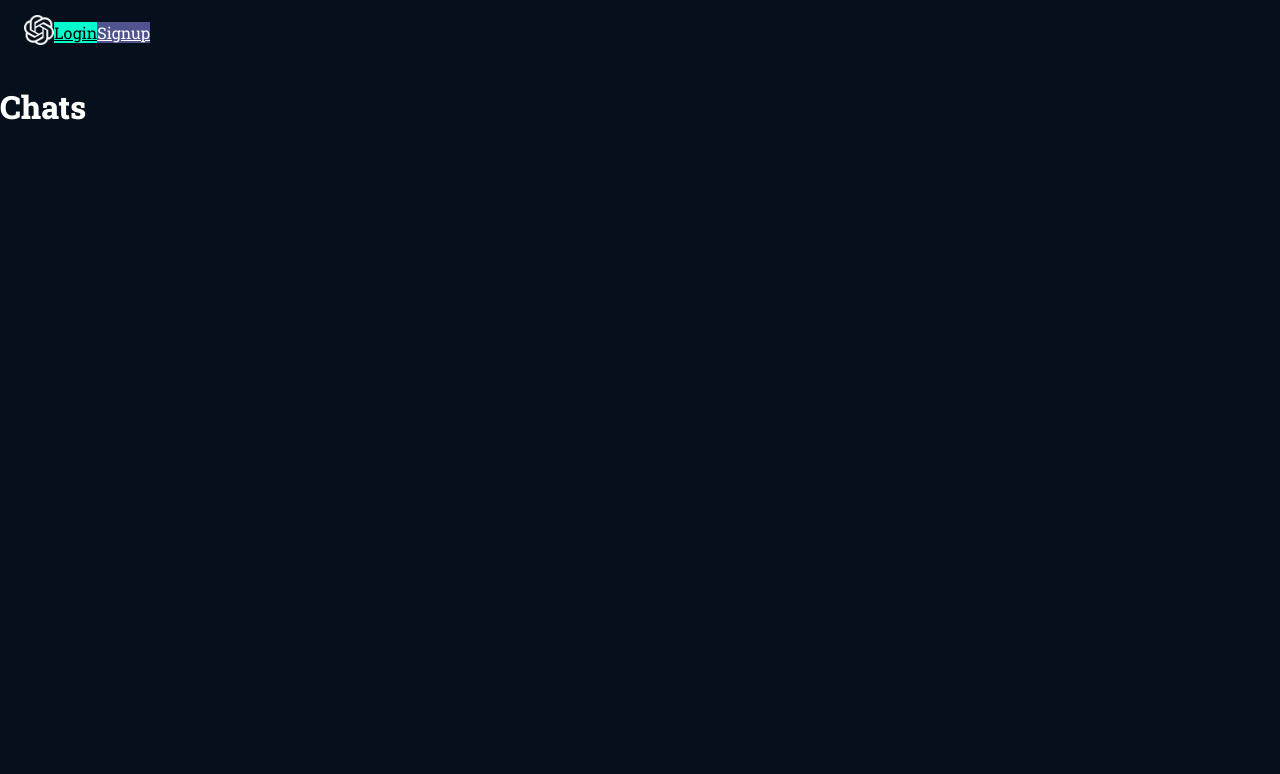
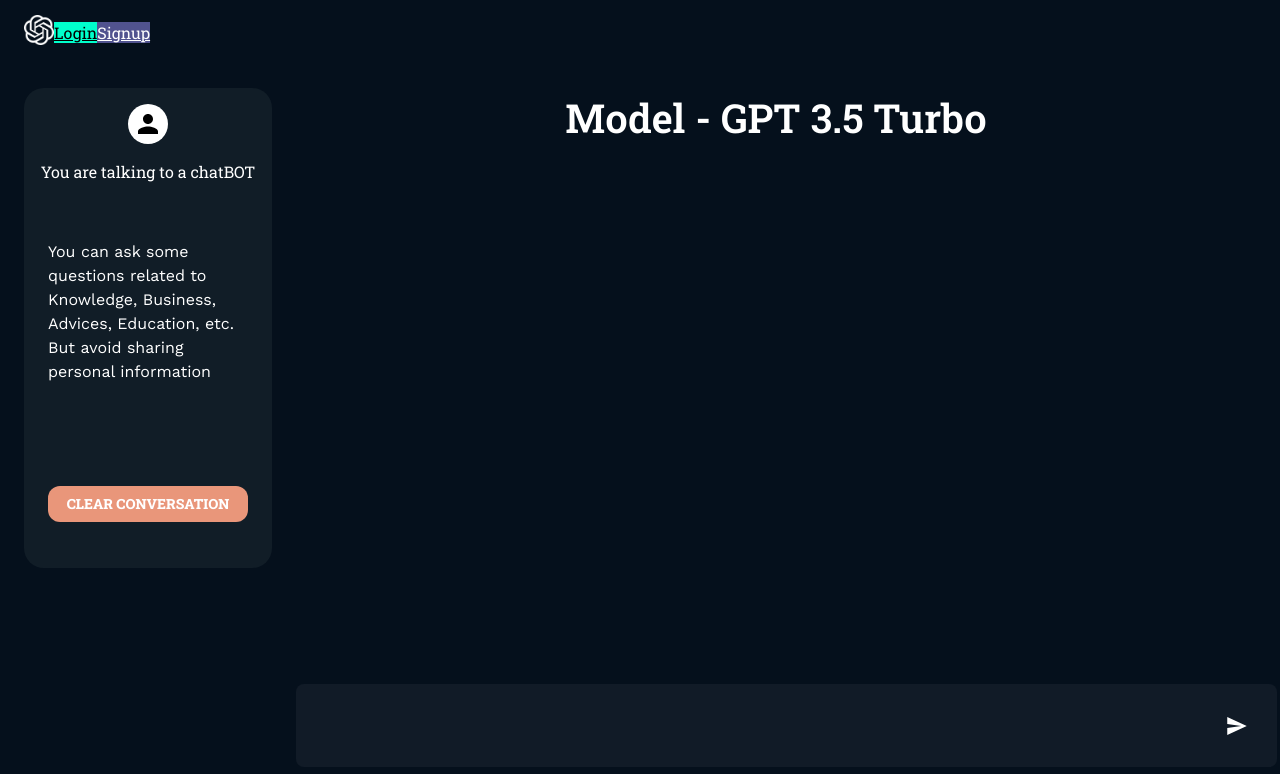
Before and after one commit to muhammedumarALX/MyChatBot_2.0, a React (Create React App) app in the folder frontend/: page /chat in a window 1280 px wide. Shown: the top 774 px of the page. Built offline with nearby package versions, Linux system fonts and the light colour scheme; no server answers.

Commit message:
created the chat user interface

```diff
--- a/frontend/src/helpers/api-communicator.tsx
+++ b/frontend/src/helpers/api-communicator.tsx
@@ -21,3 +21,13 @@
     console.log(data)
     return data;
   };
+
+  export const sendChatRequest = async (message: string) => {
+    const res = await axios.post("/chat/new", {message});
+    if (res.status !== 200) {
+      throw new Error("Unable to send chats");
+    }
+    const data = await res.data;
+    console.log(data)
+    return data;
+  }
--- a/frontend/src/pages/Chat.tsx
+++ b/frontend/src/pages/Chat.tsx
@@ -1,10 +1,144 @@
-import React from 'react'
+import { Avatar, Box, Button, IconButton, Typography } from '@mui/material'
+import React, { useRef, useState } from 'react'
+import { IoMdSend } from 'react-icons/io'
+import { useAuth } from '../context/AuthContext'
+// import { sendChatRequest } from '../helpers/api-communicator'
+
+type Message = {
+  role: "user" | "assistant";
+  content: string;
+}
+
 
 const Chat = () => {
+  const auth = useAuth()
+  const inputRef = useRef<HTMLInputElement>(null)
+  const [chatMessages, setChatMessages] = useState<Message[]>([])
+
+  console.log(chatMessages);
+
+  const handleSubmit = async () => {
+    const content = inputRef.current?.value as string;
+    if (inputRef && inputRef.current) {
+      inputRef.current.value = '';
+    }
+
+    // grabs all the users input
+    const newMessage: Message = {role: "user", content};
+    setChatMessages((prev) => [...prev, newMessage])
+
+    //sends the user input to the backend
+    // const chatData = await sendChatRequest(content)
+    // setChatMessages([...chatData.chats])
+  }
+
   return (
-    <div>
-      <h1>Chats</h1>
-    </div>
+    <Box sx={{
+      display: "flex",
+      flex: 1,
+      width: "100%",
+      height: "100%",
+      mt: 3,
+      gap: 3,
+    }}>
+      <Box sx={{display: {md: "flex", xs: "none", sm: "none"}, flex: 0.2, flexDirection: "column",}}>
+        <Box
+          sx={{
+            display: "flex",
+            width: "100%",
+            height: "60vh",
+            bgcolor:"rgb(17, 29, 39)",
+            borderRadius: 5,
+            flexDirection: "column",
+            mx: 3,
+        }}>
+          <Avatar
+            sx={{
+              mx: "auto",
+              my: 2,
+              bgcolor: "white",
+              color: "black",
+              fontweight: 700,
+            }}
+          >{auth?.user?.name[0]}</Avatar>
+          <Typography sx={{mx: "auto", fontfamily: "work sans"}}>You are talking to a chatBOT</Typography>
+          <Typography sx={{mx: "auto", fontFamily: "work sans", my: 4, p: 3}}>
+            You can ask some questions related to Knowledge, Business, Advices, Education, etc.
+             But avoid sharing personal information
+          </Typography>
+          <Button
+
+            sx={{
+              width: "200px",
+              my: 'auto',
+              color: "white",
+              fontWeight: "700",
+              borderRadius: 3,
+              mx: "auto",
+              bgcolor: "#E9967A",
+              "&:hover": {
+                bgcolor: "#B22222",
+              }
+            }}
+          >clear conversation</Button>
+        </Box>
+      </Box>
+      <Box
+        sx={{
+          display: "flex",
+          flex: { md: 0.8, xs: 1, sm: 1 },
+          flexDirection: "column",
+          px: 3
+        }}
+      >
+        <Typography sx={{textAlign: "center", fontSize: "40px", color: "white", mb: 2, fontWeight: "600"}}>
+          Model - GPT 3.5 Turbo
+        </Typography>
+        <Box
+          sx={{
+            display: "flex",
+            flexDirection: "column",
+            width: "100%",
+            height: "65vh",
+            borderRadius: 3,
+            mx: "auto",
+            overflow: "scroll",
+            overflowX: "hidden",
+            overflowY: "auto",
+            scrollBehavior: "smooth",
+            color: "white"
+          }}
+        >
+
+        </Box>
+        <div
+          style={{
+            width: "98%",
+            padding: "20px",
+            borderRadius: 8,
+            backgroundColor: "rgb(17, 27, 39)",
+            display: "flex",
+            marginRight: "auto",
+          }}
+          >
+             <input type="text"
+              ref={inputRef}
+              style={{
+                width: "100%",
+                backgroundColor: "transparent",
+                padding: "10px",
+                border: "none",
+                color: "white",
+                fontSize: "20px",
+                outline: "none"
+            }}
+          />
+          <IconButton sx={{ml: "auto", color: "white"}} onClick={handleSubmit}>
+            <IoMdSend/>
+          </IconButton>
+        </div>
+      </Box>
+    </Box>
   )
 }
 
```
